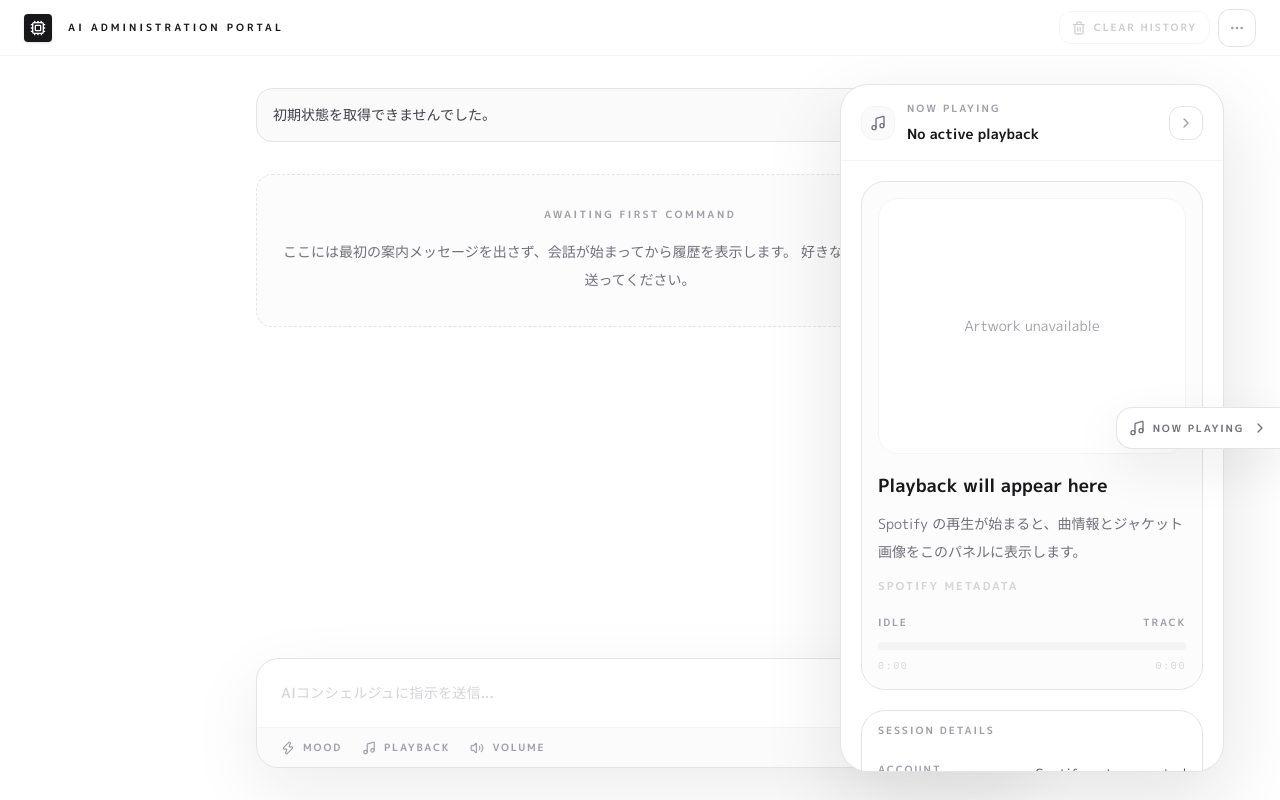
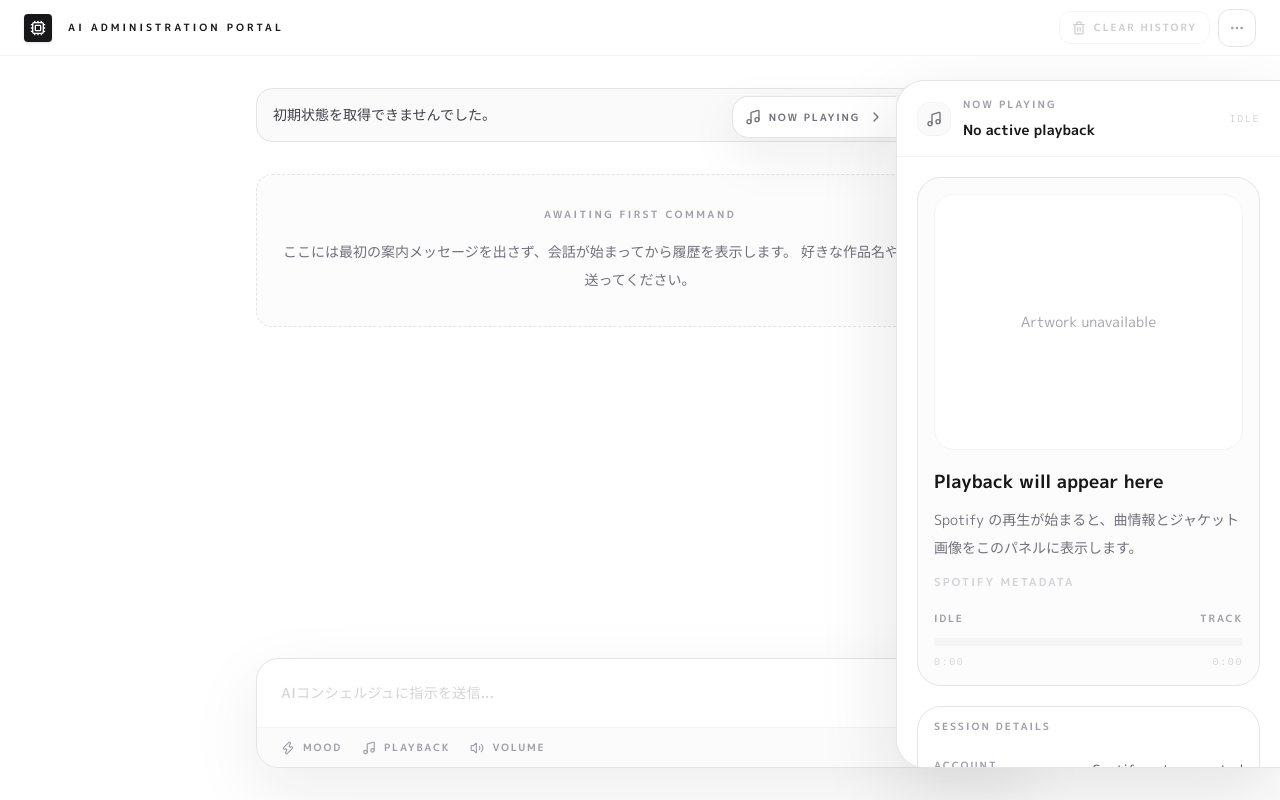
Before and after one commit to melswonder/ai_agent, a Next.js app: page / in a window 1280 px wide. Built offline with nearby package versions, Linux system fonts and the light colour scheme; no server answers.

Commit message:
fix: タブの位置調整

```diff
--- a/src/components/home-shell.tsx
+++ b/src/components/home-shell.tsx
@@ -351,11 +351,17 @@ function NowPlayingDrawer({
     "Playback metadata will appear here after Spotify starts playing.";
 
   return (
-    <div className="pointer-events-none absolute inset-y-6 right-0 z-30 hidden items-center lg:flex">
+    <div className="pointer-events-none absolute right-0 top-6 z-30 hidden lg:block">
+      <div
+        className={clsx(
+          "pointer-events-auto flex items-start transition-transform duration-300 ease-out",
+          isOpen ? "translate-x-0" : "translate-x-[24rem]",
+        )}
+      >
         <button
           type="button"
           onClick={onToggle}
-        className="pointer-events-auto absolute right-0 top-1/2 z-10 flex -translate-y-1/2 items-center gap-2 rounded-l-2xl border border-r-0 border-zinc-200 bg-white px-3 py-3 text-zinc-500 shadow-[0_18px_50px_rgba(24,24,27,0.08)] transition hover:text-zinc-900"
+          className="mt-4 flex items-center gap-2 rounded-l-2xl border border-r-0 border-zinc-200 bg-white px-3 py-3 text-zinc-500 shadow-[0_18px_50px_rgba(24,24,27,0.08)] transition hover:text-zinc-900"
           aria-label={isOpen ? "Hide now playing panel" : "Show now playing panel"}
         >
           <Music className="h-4 w-4" />
@@ -365,12 +371,7 @@ function NowPlayingDrawer({
           {isOpen ? <ChevronRight className="h-4 w-4" /> : <ChevronLeft className="h-4 w-4" />}
         </button>
 
-      <aside
-        className={clsx(
-          "pointer-events-auto mr-14 flex h-full max-h-[calc(100dvh-7rem)] w-[24rem] flex-col overflow-hidden rounded-[1.75rem] border border-zinc-200 bg-white shadow-[0_28px_80px_rgba(24,24,27,0.12)] transition-transform duration-300 ease-out",
-          isOpen ? "translate-x-0" : "translate-x-[calc(100%+3.5rem)]",
-        )}
-      >
+        <aside className="flex h-[calc(100dvh-7rem)] w-[24rem] flex-col overflow-hidden rounded-l-[1.75rem] border border-r-0 border-zinc-200 bg-white shadow-[0_28px_80px_rgba(24,24,27,0.12)]">
           <div className="flex items-center justify-between border-b border-zinc-100 px-5 py-4">
             <div className="flex items-center gap-3">
               <div className="rounded-xl border border-zinc-100 bg-zinc-50 p-2">
@@ -385,14 +386,9 @@ function NowPlayingDrawer({
                 </p>
               </div>
             </div>
-          <button
-            type="button"
-            onClick={onToggle}
-            className="rounded-xl border border-zinc-200 p-2 text-zinc-400 transition hover:border-zinc-400 hover:text-zinc-900"
-            aria-label="Close now playing panel"
-          >
-            <ChevronRight className="h-4 w-4" />
-          </button>
+            <span className="text-[10px] font-mono uppercase tracking-[0.16em] text-zinc-300">
+              {playback?.isPlaying ? "LIVE" : "IDLE"}
+            </span>
           </div>
 
           <div className="flex-1 overflow-y-auto px-5 py-5">
@@ -472,6 +468,7 @@ function NowPlayingDrawer({
             </section>
           </div>
         </aside>
+      </div>
     </div>
   );
 }
```
Lines whose indentation alone changed are shown as unchanged.
